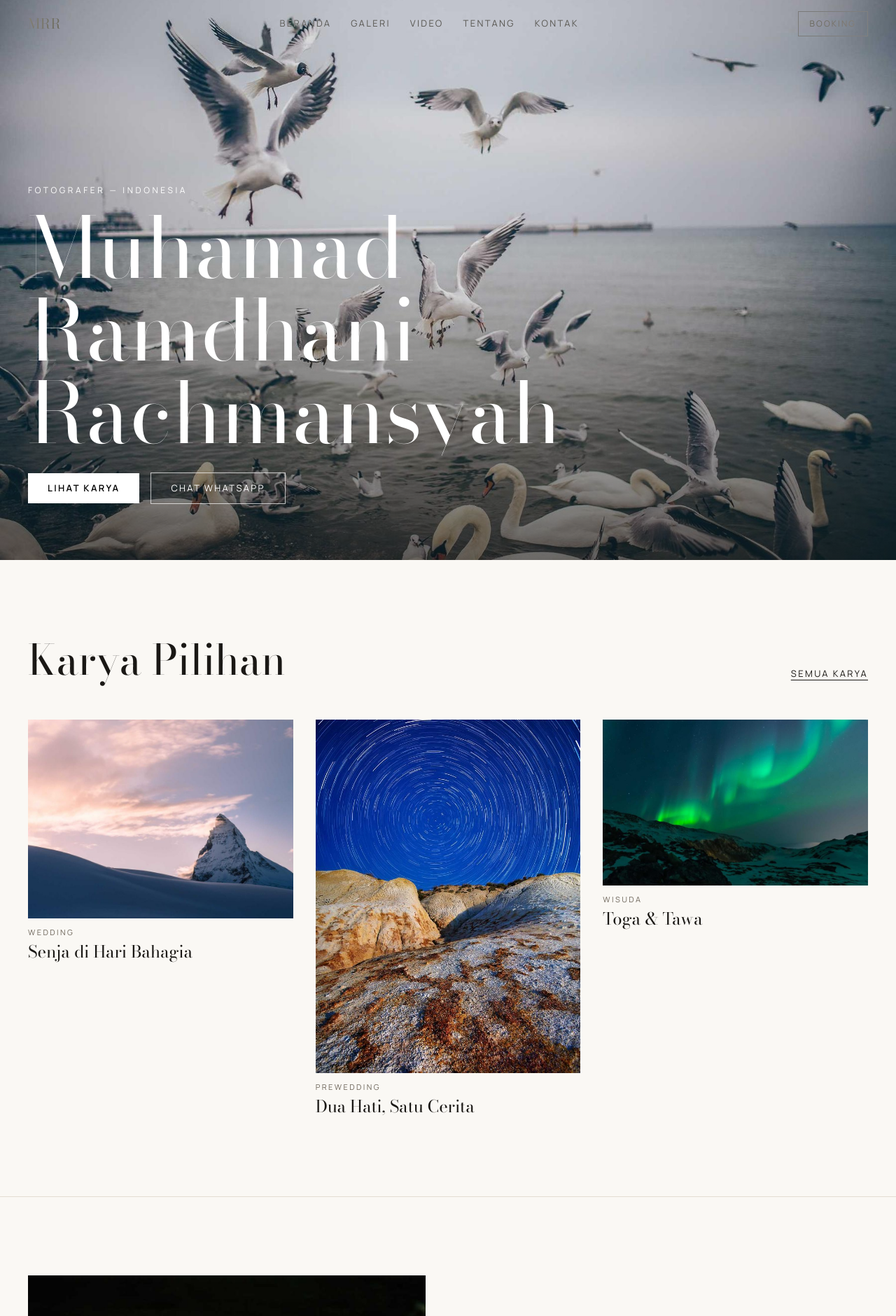
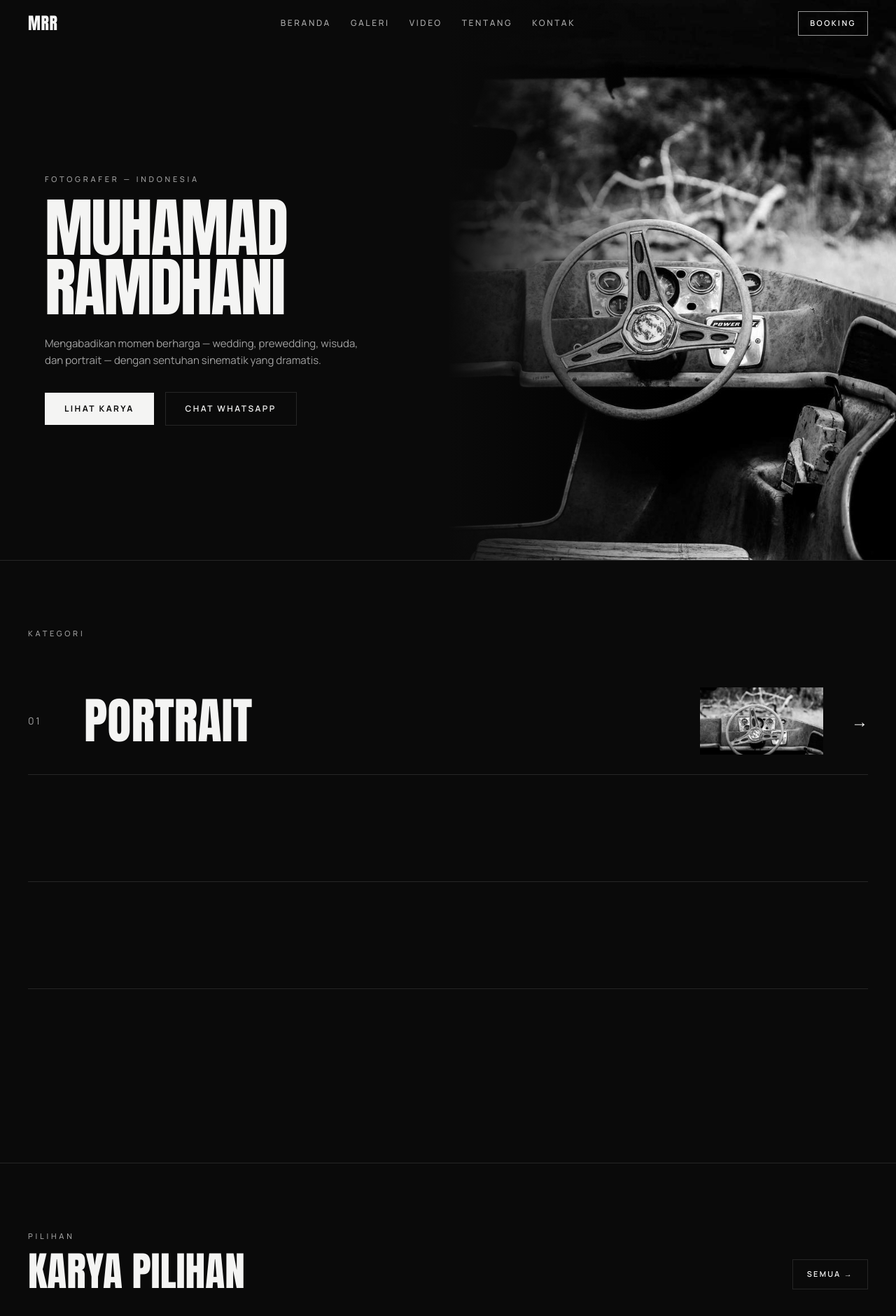
Before and after one commit to depokmimi/Portofolio--fotografer, a Next.js app: page / in a window 1280 px wide. Shown: the top 1880 px of the page at 70% size. Built offline with nearby package versions, Linux system fonts and the light colour scheme.

Commit message:
feat: tema dark monokrom luxury ala referensi IG
- Background hitam, foto hitam-putih (grayscale), headline Anton bold uppercase
- Hero split: teks kiri + foto close-up kanan
- Kategori bernomor 01-04, kutipan serif italic, tanda tangan script di footer
- Label kecil uppercase letter-spacing lebar

```diff
--- a/app/components/AboutTeaser.tsx
+++ b/app/components/AboutTeaser.tsx
@@ -1,43 +1,22 @@
-import Image from "next/image";
-import Link from "next/link";
+"use client";
+
 import Reveal from "./Reveal";
 
-export default function AboutTeaser() {
+export default function Quote() {
   return (
-    <section className="border-t border-line px-5 py-20 md:px-10 md:py-28" aria-labelledby="tentang-singkat">
-      <div className="grid items-center gap-10 md:grid-cols-2 md:gap-16">
-        <Reveal>
-          <div className="relative aspect-[4/5] overflow-hidden bg-line">
-            <Image
-              src="/images/portrait.jpg"
-              alt="Potret Muhamad Ramdhani Rachmansyah"
-              fill
-              sizes="(max-width: 768px) 100vw, 50vw"
-              loading="lazy"
-              className="object-cover"
-            />
-          </div>
-        </Reveal>
-        <Reveal delay={0.1}>
-          <p className="mb-4 text-[12px] uppercase tracking-[0.3em] text-muted">
-            Tentang Saya
-          </p>
-          <h2 id="tentang-singkat" className="font-display text-4xl leading-tight md:text-5xl">
-            Saya mengabadikan momen yang tak terulang.
-          </h2>
-          <p className="mt-5 max-w-md leading-relaxed text-muted">
-            Fotografer berbasis di Indonesia dengan spesialisasi wedding,
-            prewedding, wisuda, dan portrait. Gaya saya: natural, candid, dan
-            penuh emosi — tanpa pose yang kaku.
-          </p>
-          <Link
-            href="/tentang"
-            className="mt-7 inline-block border border-ink px-7 py-3 text-[13px] uppercase tracking-[0.18em] transition-colors hover:bg-ink hover:text-paper"
-          >
-            Kenalan Lebih Jauh
-          </Link>
-        </Reveal>
-      </div>
+    <section className="border-t border-line px-5 py-20 text-center md:px-10 md:py-32">
+      <Reveal>
+        <p className="mb-8 text-[11px] font-medium uppercase tracking-[0.34em] text-muted">
+          Filosofi
+        </p>
+        <blockquote className="font-quote mx-auto max-w-4xl text-[7.5vw] leading-[1.15] italic md:text-[3.2vw]">
+          “Saya tidak sekadar memotret — saya mengabadikan perasaan yang hidup
+          di setiap momen.”
+        </blockquote>
+        <p className="mt-8 text-[11px] uppercase tracking-[0.3em] text-muted">
+          Muhamad Ramdhani Rachmansyah
+        </p>
+      </Reveal>
     </section>
   );
 }
--- /dev/null
+++ b/app/components/Categories.tsx
@@ -0,0 +1,57 @@
+"use client";
+
+import { motion } from "motion/react";
+import Link from "next/link";
+import Reveal from "./Reveal";
+
+const categories = [
+  { no: "01", label: "Portrait", img: "/images/portrait.jpg" },
+  { no: "02", label: "Wedding", img: "/images/wedding.jpg" },
+  { no: "03", label: "Prewedding", img: "/images/prewed.jpg" },
+  { no: "04", label: "Wisuda", img: "/images/wisuda.jpg" },
+];
+
+export default function Categories() {
+  return (
+    <section className="border-t border-line px-5 py-16 md:px-10 md:py-24">
+      <Reveal>
+        <p className="mb-10 text-[11px] font-medium uppercase tracking-[0.34em] text-muted">
+          Kategori
+        </p>
+      </Reveal>
+      <ul>
+        {categories.map((c, i) => (
+          <li key={c.no} className={i > 0 ? "border-t border-line" : ""}>
+            <Reveal delay={i * 60}>
+              <Link
+                href="/galeri"
+                className="group flex items-center gap-5 py-5 md:gap-10 md:py-7"
+              >
+                <span className="w-10 shrink-0 text-sm tracking-[0.2em] text-muted">
+                  {c.no}
+                </span>
+                <span className="font-display flex-1 text-[11vw] leading-none uppercase transition-transform duration-500 group-hover:translate-x-3 md:text-[5.5vw]">
+                  {c.label}
+                </span>
+                <span className="hidden h-20 w-32 shrink-0 overflow-hidden sm:block md:h-24 md:w-44">
+                  <img
+                    src={c.img}
+                    alt={c.label}
+                    loading="lazy"
+                    className="h-full w-full object-cover grayscale transition-transform duration-700 group-hover:scale-110"
+                  />
+                </span>
+                <span
+                  aria-hidden
+                  className="shrink-0 text-2xl transition-transform duration-500 group-hover:translate-x-2"
+                >
+                  →
+                </span>
+              </Link>
+            </Reveal>
+          </li>
+        ))}
+      </ul>
+    </section>
+  );
+}
--- a/app/components/ContactCta.tsx
+++ b/app/components/ContactCta.tsx
@@ -1,47 +1,77 @@
-import Link from "next/link";
+"use client";
+
 import Reveal from "./Reveal";
 
 const contacts = [
-  { no: "01", label: "WhatsApp", value: "0858 1105 3787", href: "https://wa.me/6285811053787" },
-  { no: "02", label: "Instagram", value: "@muramsyah", href: "https://instagram.com/muramsyah" },
-  { no: "03", label: "Email", value: "me@muramsyah.biz.id", href: "mailto:me@muramsyah.biz.id" },
+  {
+    no: "01",
+    label: "WhatsApp",
+    value: "0858 1105 3787",
+    href: "https://wa.me/6285811053787?text=Halo%2C%20saya%20tertarik%20dengan%20jasa%20fotografi%20Anda.",
+  },
+  {
+    no: "02",
+    label: "Instagram",
+    value: "@muramsyah",
+    href: "https://instagram.com/muramsyah",
+  },
+  {
+    no: "03",
+    label: "Email",
+    value: "me@muramsyah.biz.id",
+    href: "mailto:me@muramsyah.biz.id",
+  },
 ];
 
 export default function ContactCta() {
   return (
-    <section className="border-t border-line px-5 py-20 md:px-10 md:py-28" aria-labelledby="hubungi">
+    <section className="border-t border-line px-5 py-16 md:px-10 md:py-24">
       <Reveal>
-        <h2 id="hubungi" className="font-display max-w-4xl text-5xl leading-[1.05] md:text-7xl">
-          Punya momen spesial? Mari abadikan.
+        <p className="mb-4 text-[11px] font-medium uppercase tracking-[0.34em] text-muted">
+          Kontak
+        </p>
+        <h2 className="font-display text-[13vw] leading-[0.9] uppercase md:text-[6vw]">
+          Mari Bekerja
+          <br />
+          Sama
         </h2>
-        <p className="mt-4 text-muted">Fast respon 08.00–21.00 WIB</p>
+        <p className="mt-5 max-w-md text-[15px] leading-relaxed text-muted">
+          Ceritakan momen yang ingin kamu abadikan — aku akan bantu
+          mewujudkannya.
+        </p>
       </Reveal>
-      <div className="mt-10 border-t border-line">
+      <ul className="mt-10 border-t border-line">
         {contacts.map((c, i) => (
-          <Reveal key={c.no} delay={i * 0.08}>
+          <li key={c.no} className={i > 0 ? "border-t border-line" : ""}>
+            <Reveal delay={i * 60}>
               <a
                 href={c.href}
                 target={c.href.startsWith("http") ? "_blank" : undefined}
-              rel="noopener"
-              className="group flex items-baseline gap-5 border-b border-line py-6 transition-colors md:gap-10"
+                rel={c.href.startsWith("http") ? "noopener" : undefined}
+                className="group flex items-center gap-5 py-5 md:gap-8 md:py-6"
               >
-              <span className="text-[12px] tracking-[0.2em] text-muted">{c.no}</span>
-              <span className="font-display text-3xl transition-transform duration-300 group-hover:translate-x-2 md:text-5xl">
+                <span className="w-10 shrink-0 text-sm tracking-[0.2em] text-muted">
+                  {c.no}
+                </span>
+                <span className="flex-1">
+                  <span className="block text-[11px] uppercase tracking-[0.28em] text-muted">
                     {c.label}
                   </span>
-              <span className="ml-auto text-sm text-muted md:text-base">{c.value}</span>
+                  <span className="font-display mt-1 block text-2xl tracking-wide uppercase transition-transform duration-500 group-hover:translate-x-2 md:text-4xl">
+                    {c.value}
+                  </span>
+                </span>
+                <span
+                  aria-hidden
+                  className="shrink-0 text-2xl transition-transform duration-500 group-hover:-translate-y-1 group-hover:translate-x-2"
+                >
+                  ↗
+                </span>
               </a>
             </Reveal>
+          </li>
         ))}
-      </div>
-      <Reveal delay={0.2}>
-        <Link
-          href="/kontak"
-          className="mt-10 inline-block bg-accent px-8 py-4 text-[13px] font-semibold uppercase tracking-[0.18em] text-white transition-transform hover:scale-[1.03]"
-        >
-          Halaman Kontak
-        </Link>
-      </Reveal>
+      </ul>
     </section>
   );
 }
--- a/app/components/Hero.tsx
+++ b/app/components/Hero.tsx
@@ -3,6 +3,8 @@
 import { motion, useReducedMotion, useScroll, useTransform } from "motion/react";
 import Link from "next/link";
 import { useRef } from "react";
+
+const words = ["MUHAMAD", "RAMDHANI"];
 
 export default function Hero() {
   const ref = useRef<HTMLElement>(null);
@@ -11,50 +13,32 @@ export default function Hero() {
     target: ref,
     offset: ["start start", "end start"],
   });
-  const y = useTransform(scrollYProgress, [0, 1], ["0%", "18%"]);
-  const opacity = useTransform(scrollYProgress, [0, 0.9], [1, 0]);
+  const imgY = useTransform(scrollYProgress, [0, 1], ["0%", "12%"]);
 
   return (
-    <section ref={ref} className="relative min-h-[100dvh] overflow-hidden bg-ink">
-      <motion.div style={reduce ? undefined : { y }} className="absolute inset-0">
-        <motion.img
-          src="/images/hero.jpg"
-          alt="Pasangan pengantin dalam balutan cahaya senja"
-          className="h-full w-full object-cover"
-          initial={reduce ? undefined : { scale: 1.12 }}
-          animate={{ scale: 1 }}
-          transition={{ duration: 1.8, ease: [0.22, 1, 0.36, 1] }}
-        />
-      </motion.div>
-      <div
-        className="absolute inset-0"
-        style={{
-          background:
-            "linear-gradient(to top, var(--scrim) 0%, transparent 55%)",
-        }}
-        aria-hidden
-      />
-      <motion.div
-        style={reduce ? undefined : { opacity }}
-        className="relative z-10 flex min-h-[100dvh] flex-col justify-end px-5 pb-14 text-white md:px-10 md:pb-20"
-      >
+    <section
+      ref={ref}
+      className="relative grid min-h-[100dvh] overflow-hidden md:grid-cols-2"
+    >
+      {/* Teks kiri */}
+      <div className="flex flex-col justify-center px-5 pt-28 pb-10 md:px-12 md:pt-24 lg:px-16">
         <motion.p
-          initial={{ opacity: 0, y: 16 }}
+          initial={{ opacity: 0, y: 14 }}
           animate={{ opacity: 1, y: 0 }}
-          transition={{ delay: 0.5, duration: 0.7 }}
-          className="mb-4 text-[12px] uppercase tracking-[0.3em] opacity-80"
+          transition={{ delay: 0.3, duration: 0.7 }}
+          className="mb-5 text-[11px] font-medium uppercase tracking-[0.34em] text-muted"
         >
           Fotografer — Indonesia
         </motion.p>
-        <h1 className="font-display max-w-5xl text-[13vw] leading-[0.95] md:text-[7.5rem]">
-          {["Muhamad", "Ramdhani", "Rachmansyah"].map((word, i) => (
+        <h1 className="font-display text-[17vw] leading-[0.88] tracking-tight uppercase md:text-[7.2vw]">
+          {words.map((word, i) => (
             <span key={word} className="block overflow-hidden pb-1">
               <motion.span
                 className="block"
                 initial={reduce ? undefined : { y: "110%" }}
                 animate={{ y: "0%" }}
                 transition={{
-                  delay: 0.65 + i * 0.12,
+                  delay: 0.45 + i * 0.14,
                   duration: 0.9,
                   ease: [0.22, 1, 0.36, 1],
                 }}
@@ -64,15 +48,24 @@ export default function Hero() {
             </span>
           ))}
         </h1>
+        <motion.p
+          initial={{ opacity: 0, y: 14 }}
+          animate={{ opacity: 1, y: 0 }}
+          transition={{ delay: 0.9, duration: 0.7 }}
+          className="mt-6 max-w-md text-[15px] leading-relaxed text-muted"
+        >
+          Mengabadikan momen berharga — wedding, prewedding, wisuda, dan
+          portrait — dengan sentuhan sinematik yang dramatis.
+        </motion.p>
         <motion.div
           initial={{ opacity: 0 }}
           animate={{ opacity: 1 }}
-          transition={{ delay: 1.2, duration: 0.8 }}
-          className="mt-6 flex flex-wrap items-center gap-4"
+          transition={{ delay: 1.1, duration: 0.8 }}
+          className="mt-8 flex flex-wrap items-center gap-4"
         >
           <Link
             href="/galeri"
-            className="bg-white px-7 py-3 text-[13px] font-semibold uppercase tracking-[0.18em] text-black transition-transform hover:scale-[1.03]"
+            className="bg-ink px-7 py-3.5 text-[12px] font-bold uppercase tracking-[0.2em] text-paper transition-transform hover:scale-[1.03]"
           >
             Lihat Karya
           </Link>
@@ -80,12 +73,29 @@ export default function Hero() {
             href="https://wa.me/6285811053787?text=Halo%2C%20saya%20tertarik%20dengan%20jasa%20fotografi%20Anda."
             target="_blank"
             rel="noopener"
-            className="border border-white/70 px-7 py-3 text-[13px] uppercase tracking-[0.18em] transition-colors hover:bg-white hover:text-black"
+            className="border border-line px-7 py-3.5 text-[12px] font-semibold uppercase tracking-[0.2em] transition-colors hover:bg-ink hover:text-paper"
           >
             Chat WhatsApp
           </a>
         </motion.div>
-      </motion.div>
+      </div>
+
+      {/* Foto kanan */}
+      <div className="relative min-h-[62vh] overflow-hidden md:min-h-0">
+        <motion.img
+          src="/images/portrait.jpg"
+          alt="Portrait hitam putih dramatis"
+          style={reduce ? undefined : { y: imgY }}
+          initial={reduce ? undefined : { scale: 1.15 }}
+          animate={{ scale: 1 }}
+          transition={{ duration: 1.8, ease: [0.22, 1, 0.36, 1] }}
+          className="absolute inset-0 h-full w-full object-cover grayscale"
+        />
+        <div
+          className="absolute inset-0 bg-gradient-to-t from-paper/60 via-transparent to-transparent md:bg-gradient-to-r md:from-paper md:via-transparent md:to-transparent"
+          aria-hidden
+        />
+      </div>
     </section>
   );
 }
--- a/app/components/Nav.tsx
+++ b/app/components/Nav.tsx
@@ -23,13 +23,20 @@ export default function Nav() {
         aria-label="Navigasi utama"
         className="flex items-center justify-between px-5 py-4 text-white md:px-10"
       >
-        <Link href="/" className="font-display text-xl tracking-wide">
+        <Link
+          href="/"
+          className="font-display text-2xl tracking-wide"
+          aria-label="Beranda"
+        >
           MRR
         </Link>
-        <ul className="hidden items-center gap-7 text-[13px] uppercase tracking-[0.18em] md:flex">
+        <ul className="hidden items-center gap-7 text-[12px] font-medium uppercase tracking-[0.22em] md:flex">
           {links.map((l) => (
             <li key={l.href}>
-              <Link href={l.href} className="opacity-80 transition-opacity hover:opacity-100">
+              <Link
+                href={l.href}
+                className="opacity-70 transition-opacity hover:opacity-100"
+              >
                 {l.label}
               </Link>
             </li>
@@ -37,7 +44,7 @@ export default function Nav() {
         </ul>
         <Link
           href="/kontak"
-          className="border border-white/60 px-4 py-2 text-[12px] uppercase tracking-[0.18em] transition-colors hover:bg-white hover:text-black"
+          className="border border-white/60 px-4 py-2 text-[11px] font-semibold uppercase tracking-[0.22em] transition-colors hover:bg-white hover:text-black"
         >
           Booking
         </Link>
--- a/app/components/SelectedWorks.tsx
+++ b/app/components/SelectedWorks.tsx
@@ -1,66 +1,61 @@
-import Image from "next/image";
+"use client";
+
 import Link from "next/link";
 import Reveal from "./Reveal";
 
 const works = [
-  {
-    src: "/images/wedding.jpg",
-    title: "Senja di Hari Bahagia",
-    category: "Wedding",
-    ratio: "aspect-[4/3]",
-  },
-  {
-    src: "/images/prewed.jpg",
-    title: "Dua Hati, Satu Cerita",
-    category: "Prewedding",
-    ratio: "aspect-[3/4]",
-  },
-  {
-    src: "/images/wisuda.jpg",
-    title: "Toga & Tawa",
-    category: "Wisuda",
-    ratio: "aspect-[16/10]",
-  },
+  { src: "/images/wedding.jpg", alt: "Momen wedding hitam putih", label: "Wedding" },
+  { src: "/images/prewed.jpg", alt: "Prewedding hitam putih", label: "Prewedding" },
+  { src: "/images/wisuda.jpg", alt: "Wisuda hitam putih", label: "Wisuda" },
+  { src: "/images/hero.jpg", alt: "Pasangan pengantin", label: "Wedding" },
 ];
 
 export default function SelectedWorks() {
   return (
-    <section className="px-5 py-20 md:px-10 md:py-28" aria-labelledby="karya-pilihan">
+    <section className="border-t border-line px-5 py-16 md:px-10 md:py-24">
       <Reveal>
-        <div className="mb-10 flex items-end justify-between md:mb-14">
-          <h2 id="karya-pilihan" className="font-display text-4xl md:text-6xl">
-            Karya Pilihan
-          </h2>
+        <div className="mb-10 flex items-end justify-between">
+          <div>
+            <p className="mb-4 text-[11px] font-medium uppercase tracking-[0.34em] text-muted">
+              Pilihan
+            </p>
+            <h2 className="font-display text-[12vw] leading-[0.9] uppercase md:text-[4.5vw]">
+              Karya Pilihan
+            </h2>
+          </div>
           <Link
             href="/galeri"
-            className="text-[13px] uppercase tracking-[0.18em] underline underline-offset-4"
+            className="hidden shrink-0 border border-line px-5 py-3 text-[11px] font-semibold uppercase tracking-[0.2em] transition-colors hover:bg-ink hover:text-paper sm:block"
           >
-            Semua Karya
+            Semua →
           </Link>
         </div>
       </Reveal>
-      <div className="grid gap-6 md:grid-cols-3 md:gap-8">
+      <div className="grid grid-cols-2 gap-3 md:gap-5 lg:grid-cols-4">
         {works.map((w, i) => (
-          <Reveal key={w.src} delay={i * 0.1}>
-            <Link href="/galeri" className="group block">
-              <div className={`relative overflow-hidden ${w.ratio} bg-line`}>
-                <Image
-                  src={w.src}
-                  alt={w.title}
-                  fill
-                  sizes="(max-width: 768px) 100vw, 33vw"
-                  loading="lazy"
-                  className="object-cover transition-transform duration-700 group-hover:scale-105"
-                />
-              </div>
-              <p className="mt-3 text-[11px] uppercase tracking-[0.22em] text-muted">
-                {w.category}
-              </p>
-              <h3 className="font-display mt-1 text-2xl">{w.title}</h3>
+          <Reveal key={w.src} delay={(i % 4) * 70}>
+            <Link href="/galeri" className="group relative block overflow-hidden">
+              <img
+                src={w.src}
+                alt={w.alt}
+                loading="lazy"
+                className="aspect-[3/4] w-full object-cover grayscale transition-transform duration-700 group-hover:scale-108"
+              />
+              <span className="absolute inset-x-0 bottom-0 bg-gradient-to-t from-black/70 to-transparent p-4 pt-10 text-[11px] font-medium uppercase tracking-[0.24em] text-white opacity-0 transition-opacity duration-500 group-hover:opacity-100">
+                {w.label}
+              </span>
             </Link>
           </Reveal>
         ))}
       </div>
+      <Reveal className="mt-8 text-center sm:hidden">
+        <Link
+          href="/galeri"
+          className="inline-block border border-line px-6 py-3 text-[11px] font-semibold uppercase tracking-[0.2em]"
+        >
+          Semua Karya →
+        </Link>
+      </Reveal>
     </section>
   );
 }
--- a/app/globals.css
+++ b/app/globals.css
@@ -1,12 +1,12 @@
 @import "tailwindcss";
 
 :root {
-  --paper: #faf8f4;
-  --ink: #1a1815;
-  --muted: #6f675c;
-  --line: #e3ddd2;
-  --accent: #b4552d;
-  --scrim: rgba(20, 16, 12, 0.55);
+  --paper: #0a0a0a;
+  --ink: #f4f4f3;
+  --muted: #a1a1a1;
+  --line: #262626;
+  --accent: #f4f4f3;
+  --scrim: rgba(0, 0, 0, 0.55);
 }
 
 @theme inline {
@@ -15,19 +15,10 @@
   --color-muted: var(--muted);
   --color-line: var(--line);
   --color-accent: var(--accent);
-  --font-display: var(--font-bodoni);
+  --font-display: var(--font-anton);
+  --font-quote: var(--font-bodoni);
+  --font-script: var(--font-pinyon);
   --font-sans: var(--font-manrope);
-}
-
-@media (prefers-color-scheme: dark) {
-  :root {
-    --paper: #14120f;
-    --ink: #f2ede4;
-    --muted: #a89e90;
-    --line: #2b2721;
-    --accent: #d97b4f;
-    --scrim: rgba(10, 8, 6, 0.6);
-  }
 }
 
 html {
@@ -41,12 +32,8 @@ body {
   -webkit-font-smoothing: antialiased;
 }
 
-.font-display {
-  font-family: var(--font-bodoni), Georgia, serif;
-}
-
 ::selection {
-  background: var(--accent);
+  background: var(--ink);
   color: var(--paper);
 }
 
--- a/app/page.tsx
+++ b/app/page.tsx
@@ -1,7 +1,8 @@
 import Nav from "./components/Nav";
 import Hero from "./components/Hero";
+import Categories from "./components/Categories";
 import SelectedWorks from "./components/SelectedWorks";
-import AboutTeaser from "./components/AboutTeaser";
+import Quote from "./components/AboutTeaser";
 import ContactCta from "./components/ContactCta";
 import Footer from "./components/Footer";
 
@@ -11,8 +12,9 @@ export default function Home() {
       <Nav />
       <main>
         <Hero />
+        <Categories />
         <SelectedWorks />
-        <AboutTeaser />
+        <Quote />
         <ContactCta />
       </main>
       <Footer />
```
Also changed, not shown: app/components/Footer.tsx (+29 -10 lines), app/layout.tsx (+16 -2 lines). Lines whose indentation alone changed are shown as unchanged.
